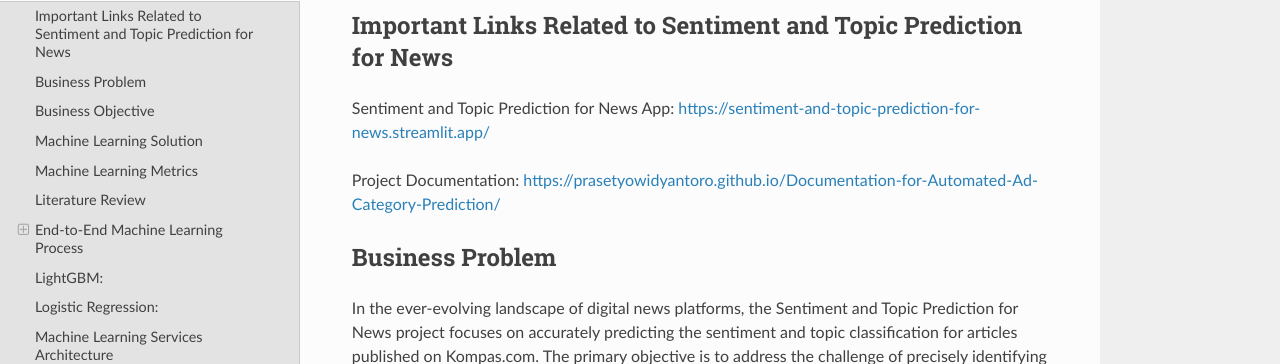
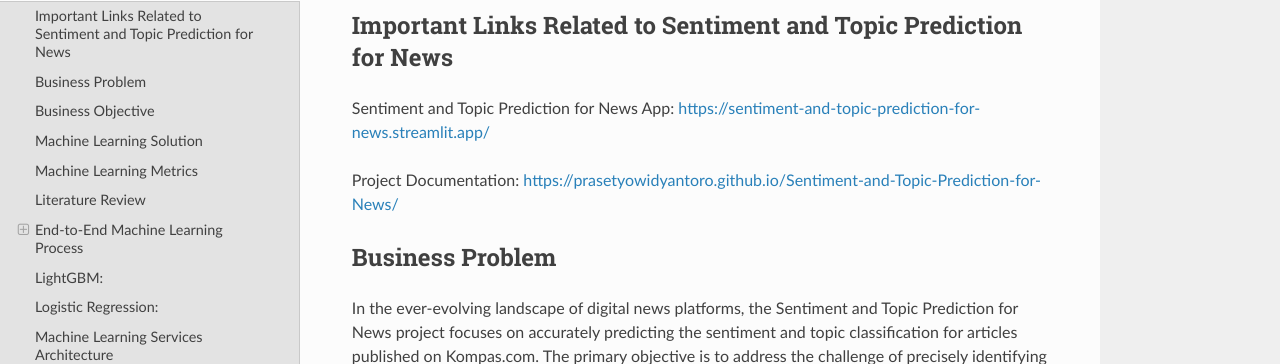
Before and after one commit to PrasetyoWidyantoro/Sentiment-and-Topic-Prediction-for-News, an MkDocs documentation site: the page built from docs/docs/index.md, in a window 1280 px wide and 900 px high. Shown: the part 151-515 px from the top of the window. Built offline with MkDocs 1.6.1, drawn with Linux system fonts in a browser that asks for light colours; nearby versions of some CDN libraries; some of the changed lines change nothing that is shown.

Commit message:
add docs link

```diff
--- a/docs/docs/index.md
+++ b/docs/docs/index.md
@@ -4,7 +4,7 @@
 
 Sentiment and Topic Prediction for News App: [https://sentiment-and-topic-prediction-for-news.streamlit.app/](https://sentiment-and-topic-prediction-for-news.streamlit.app/)
 
-Project Documentation: [https://prasetyowidyantoro.github.io/Documentation-for-Automated-Ad-Category-Prediction/](https://prasetyowidyantoro.github.io/Documentation-for-Automated-Ad-Category-Prediction/)
+Project Documentation: [https://prasetyowidyantoro.github.io/Sentiment-and-Topic-Prediction-for-News/](https://prasetyowidyantoro.github.io/Sentiment-and-Topic-Prediction-for-News/)
 
 ## Business Problem
 
```
